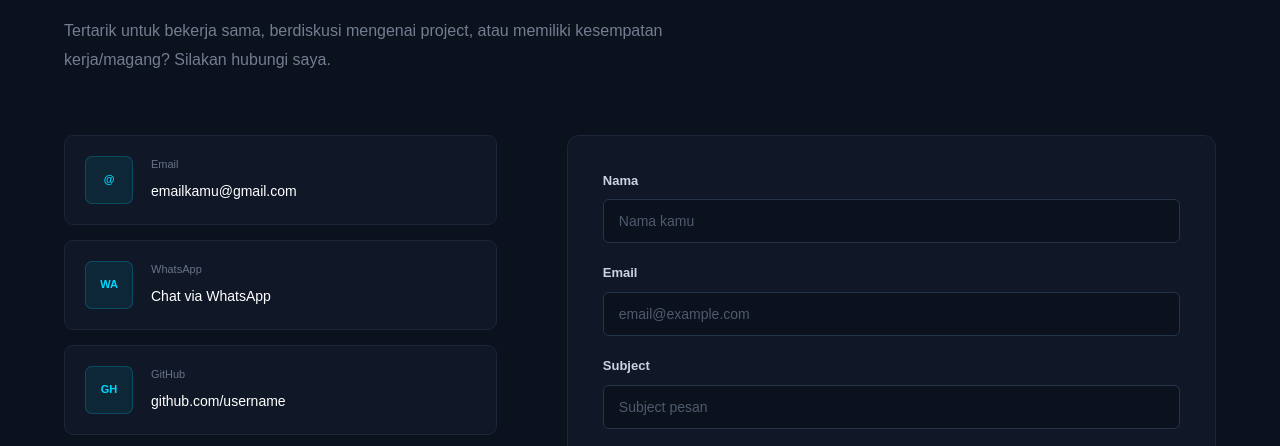
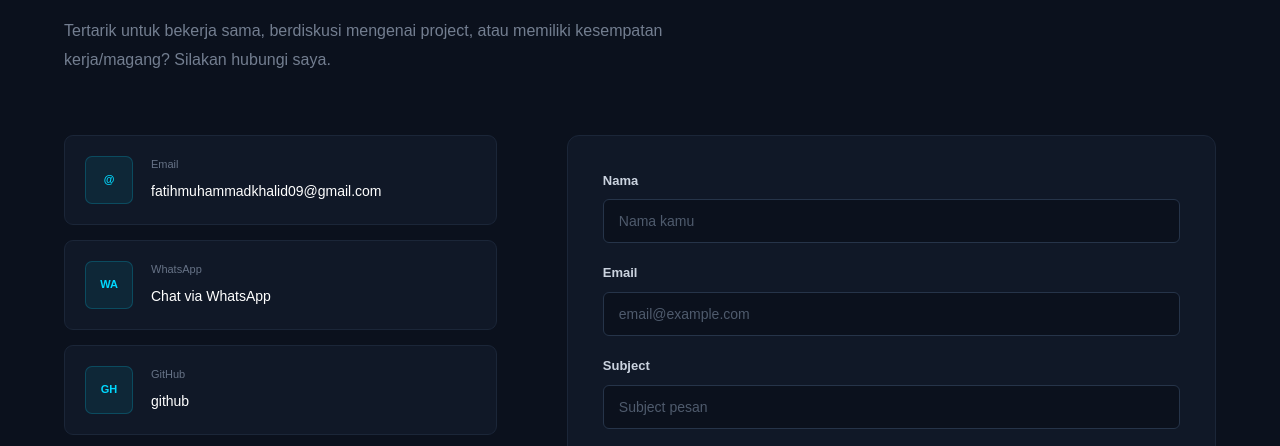
Before and after one commit to fatihmuhammadkhalid09-eng/fatih-portofolio, a plain HTML site: page index.html in a window 1280 px wide. Shown: the part 5575-6021 px from the top of the page. Drawn offline with Linux system fonts and the light colour scheme.

Commit message:
Update profile description

```diff
--- a/index.html
+++ b/index.html
@@ -1017,8 +1017,8 @@
                     <div>
                         <span>Email</span>
 
-                        <a href="mailto:emailkamu@gmail.com">
-                            emailkamu@gmail.com
+                        <a href="mailto:fatihmuhammadkhalid09@gmail.com">
+                            fatihmuhammadkhalid09@gmail.com
                         </a>
                     </div>
 
@@ -1035,7 +1035,7 @@
                         <span>WhatsApp</span>
 
                         <a
-                            href="https://wa.me/62XXXXXXXXXX"
+                            href="https://wa.me/621277084196"
                             target="_blank"
                         >
                             Chat via WhatsApp
@@ -1055,10 +1055,10 @@
                         <span>GitHub</span>
 
                         <a
-                            href="#"
+                            href="https://github.com/fatihmuhammadkhalid09-eng"
                             target="_blank"
                         >
-                            github.com/username
+                            github
                         </a>
                     </div>
 
@@ -1075,7 +1075,7 @@
                         <span>LinkedIn</span>
 
                         <a
-                            href="#"
+                            href="https://www.linkedin.com/in/fatih-muhammad-khalid-1a1266338/"
                             target="_blank"
                         >
                             LinkedIn Profile
```
Also changed, not shown: 1 other file.
